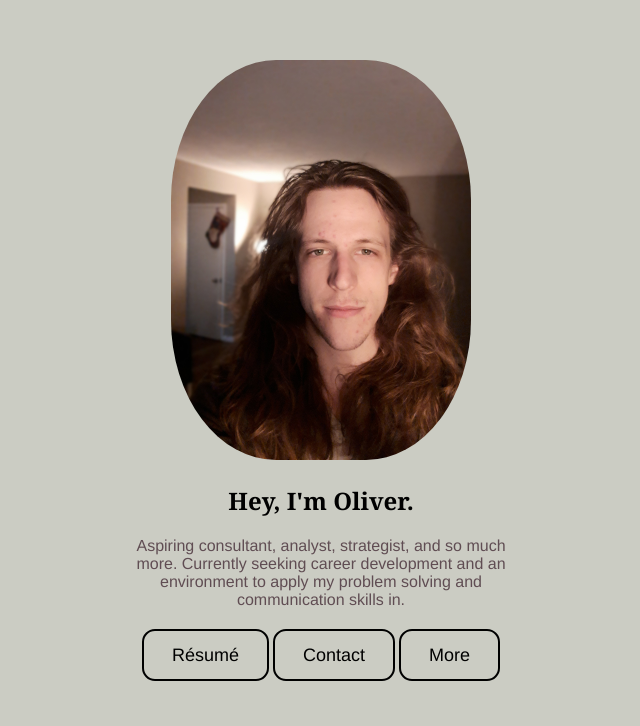
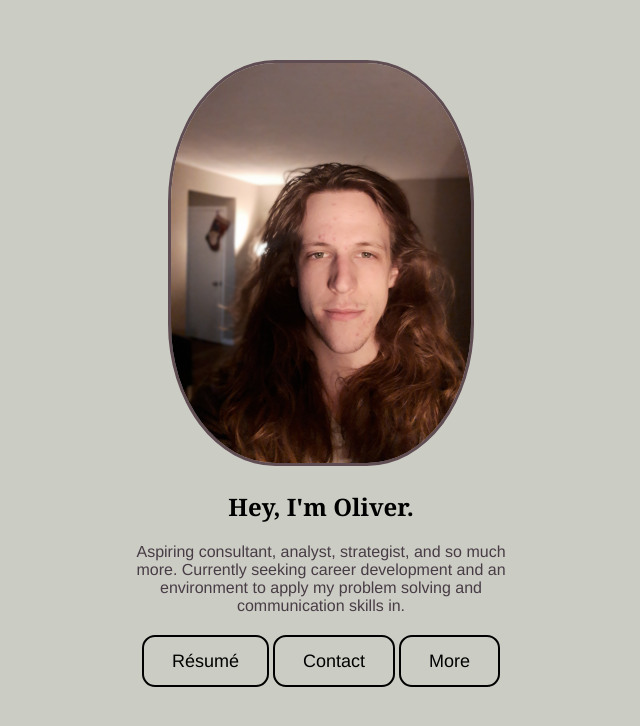
Before and after one commit to allofher/allofher.github.io, a Jekyll site: the page index.html, which Jekyll copies as it is, in a window 1280 px wide. Shown: the top 726 px of the page, without its empty margins (319-959 px from the left). Built offline with Jekyll 4.4.1, drawn with Linux system fonts in a browser that asks for light colours.

Commit message:
Update index.html

```diff
--- a/index.html
+++ b/index.html
@@ -11,7 +11,7 @@
 				}
 
 				p {
-					color: #604D53;
+					color: #483C46;
 					font-family: Helvetica;
 				}
 
@@ -22,6 +22,7 @@
 
 				img {
   					border-radius: 35%;
+					border: 3px solid #604D53;
 				}
 			/* ================================================================================================= */
 			/* Buttons */
```
